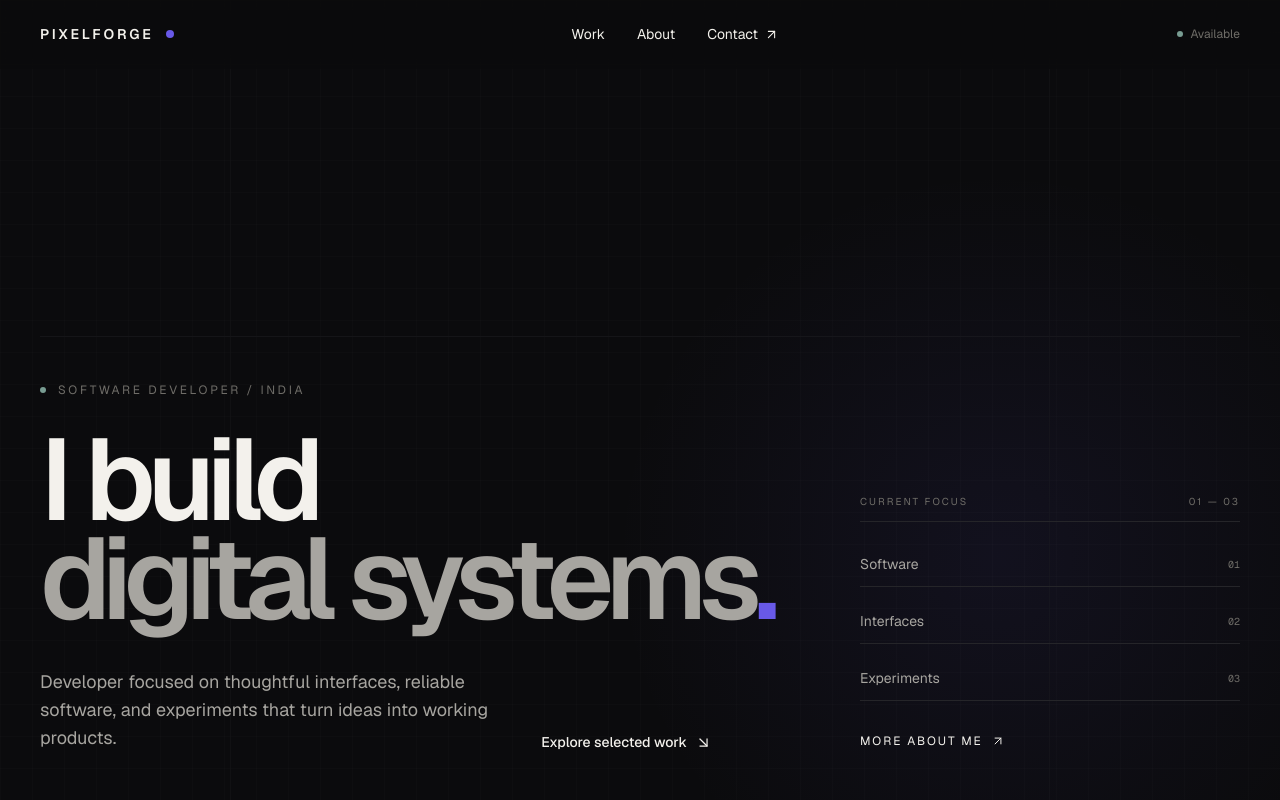
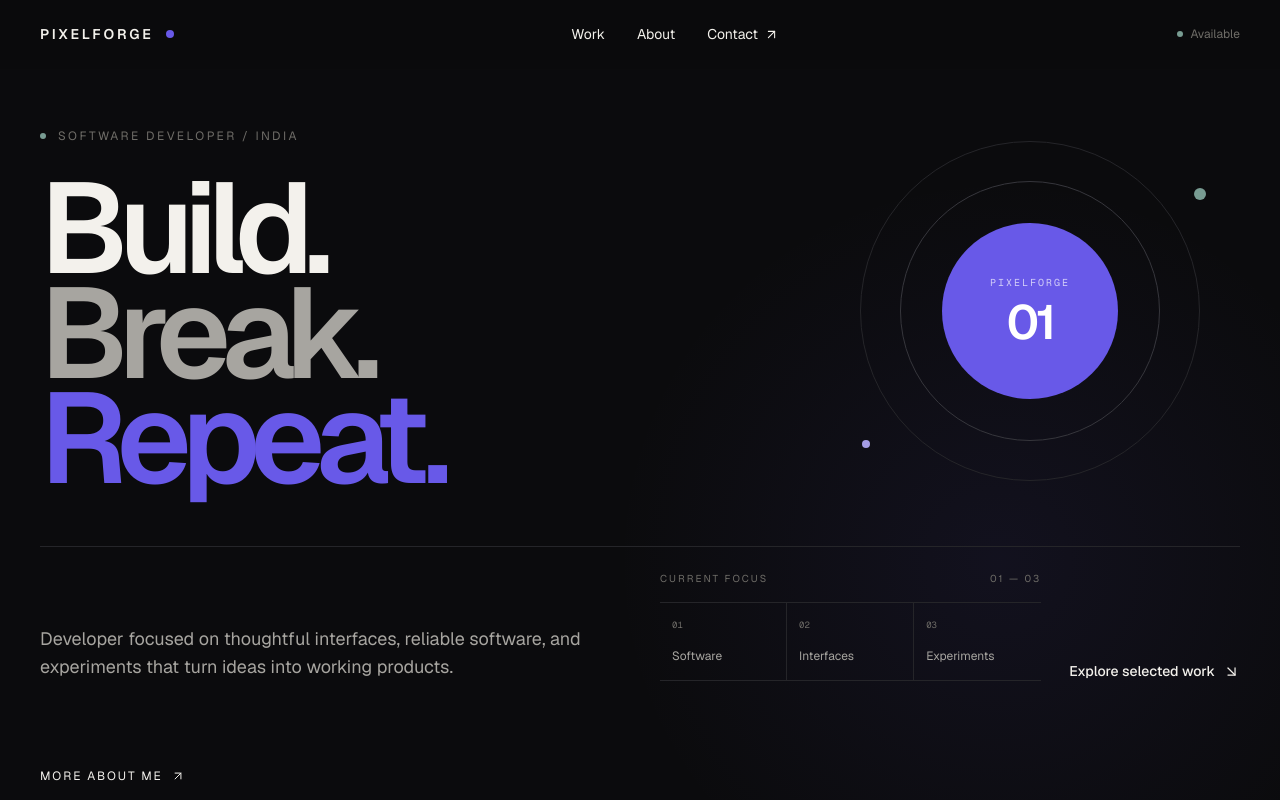
Before and after one commit to inputtext/pixelforge-portfolio, a Next.js app: page / in a window 1280 px wide. Shown: the top 800 px of the page. Built offline with nearby package versions, Linux system fonts and the light colour scheme.

Commit message:
design: reshape hero around PixelForge reference language

```diff
--- a/components/Hero.tsx
+++ b/components/Hero.tsx
@@ -6,33 +6,74 @@ export default function Hero() {
   return (
     <section
       id="top"
-      className="relative flex min-h-screen items-end overflow-hidden px-6 pb-10 pt-32 md:px-10 md:pb-12"
+      className="relative min-h-screen overflow-hidden px-6 pb-12 pt-32 md:px-10 md:pb-16"
     >
-      <div className="pointer-events-none absolute inset-0 pixel-grid opacity-40">
-        <div className="absolute left-1/2 top-[42%] h-px w-[calc(100%-3rem)] -translate-x-1/2 bg-border md:w-[calc(100%-5rem)]" />
-        <div className="absolute bottom-0 left-[18%] top-0 hidden w-px bg-border/60 md:block" />
-        <div className="absolute bottom-0 right-[18%] top-0 hidden w-px bg-border/60 md:block" />
-      </div>
-
-      <div className="relative mx-auto grid w-full max-w-[1400px] gap-14 md:grid-cols-[1fr_320px] md:items-end lg:grid-cols-[1fr_380px]">
+      <div className="mx-auto flex min-h-[calc(100vh-9rem)] w-full max-w-[1400px] flex-col justify-between">
+        <div className="grid items-end gap-12 lg:grid-cols-[1fr_420px]">
           <div>
-          <div className="mb-8 flex items-center gap-3 text-xs uppercase tracking-[0.22em] text-text-muted">
+            <div className="mb-8 flex items-center gap-3 text-xs uppercase tracking-[0.2em] text-text-muted">
               <span className="h-1.5 w-1.5 rounded-full bg-accent-green" />
               <span>Software developer / India</span>
             </div>
 
-          <h1 className="max-w-5xl text-[clamp(3.5rem,9vw,9rem)] font-semibold leading-[0.86] tracking-[-0.07em] text-text-primary">
-            I build
+            <h1 className="max-w-5xl text-[clamp(4rem,10vw,9.5rem)] font-semibold leading-[0.82] tracking-[-0.075em] text-text-primary">
+              Build.
               <br />
-            <span className="text-text-secondary">digital systems</span>
-            <span className="text-accent">.</span>
+              <span className="text-text-secondary">Break.</span>
+              <br />
+              <span className="text-accent">Repeat.</span>
             </h1>
+          </div>
 
-          <div className="mt-10 flex max-w-2xl flex-col gap-7 md:flex-row md:items-end md:justify-between">
-            <p className="max-w-lg text-base leading-7 text-text-secondary md:text-lg">
-              Developer focused on thoughtful interfaces, reliable software,
-              and experiments that turn ideas into working products.
+          <div className="relative flex min-h-[300px] items-center justify-center lg:min-h-[360px]">
+            <div className="absolute h-[280px] w-[280px] rounded-full border border-border md:h-[340px] md:w-[340px]" />
+            <div className="absolute h-[210px] w-[210px] rounded-full border border-border-strong md:h-[260px] md:w-[260px]" />
+
+            <div className="relative flex h-36 w-36 items-center justify-center rounded-full bg-accent text-center md:h-44 md:w-44">
+              <div>
+                <span className="block font-mono text-[10px] uppercase tracking-[0.2em] text-white/70">
+                  PixelForge
+                </span>
+                <span className="mt-2 block text-4xl font-semibold tracking-[-0.06em] text-white md:text-5xl">
+                  01
+                </span>
+              </div>
+            </div>
+
+            <span className="absolute right-[8%] top-[16%] h-3 w-3 rounded-full bg-accent-green" />
+            <span className="absolute bottom-[12%] left-[10%] h-2 w-2 rounded-full bg-accent-soft" />
+          </div>
+        </div>
+
+        <div className="grid gap-10 border-t border-border pt-6 md:grid-cols-[1fr_1fr] md:items-end">
+          <p className="max-w-xl text-base leading-7 text-text-secondary md:text-lg">
+            Developer focused on thoughtful interfaces, reliable software, and
+            experiments that turn ideas into working products.
           </p>
+
+          <div className="flex flex-col justify-between gap-7 md:flex-row md:items-end">
+            <div className="w-full max-w-sm">
+              <div className="mb-4 flex items-center justify-between text-[10px] uppercase tracking-[0.2em] text-text-muted">
+                <span>Current focus</span>
+                <span>01 — 03</span>
+              </div>
+
+              <div className="grid grid-cols-3 border-y border-border">
+                {focusAreas.map((area, index) => (
+                  <div
+                    key={area}
+                    className="group border-r border-border px-3 py-4 last:border-r-0"
+                  >
+                    <span className="mb-4 block font-mono text-[9px] text-text-muted">
+                      0{index + 1}
+                    </span>
+                    <span className="block text-xs text-text-secondary transition-colors group-hover:text-text-primary">
+                      {area}
+                    </span>
+                  </div>
+                ))}
+              </div>
+            </div>
 
             <a
               href="#work"
@@ -48,31 +89,9 @@ export default function Hero() {
           </div>
         </div>
 
-        <div className="relative hidden md:block">
-          <div className="mb-5 flex items-center justify-between border-b border-border pb-3 text-[10px] uppercase tracking-[0.2em] text-text-muted">
-            <span>Current focus</span>
-            <span>01 — 03</span>
-          </div>
-
-          <div className="space-y-3">
-            {focusAreas.map((area, index) => (
-              <div
-                key={area}
-                className="group flex items-center justify-between border-b border-border py-3"
-              >
-                <span className="text-sm text-text-secondary transition-colors duration-300 group-hover:text-text-primary">
-                  {area}
-                </span>
-                <span className="font-mono text-[10px] text-text-muted">
-                  0{index + 1}
-                </span>
-              </div>
-            ))}
-          </div>
-
         <a
           href="#about"
-            className="group mt-8 inline-flex items-center gap-2 text-xs uppercase tracking-[0.16em] text-text-muted transition-colors duration-300 hover:text-text-primary"
+          className="group mt-8 inline-flex w-fit items-center gap-2 text-xs uppercase tracking-[0.16em] text-text-muted transition-colors hover:text-text-primary"
         >
           More about me
           <ArrowUpRight
@@ -82,7 +101,6 @@ export default function Hero() {
           />
         </a>
       </div>
-      </div>
     </section>
   );
 }
```
Lines whose indentation alone changed are shown as unchanged.
